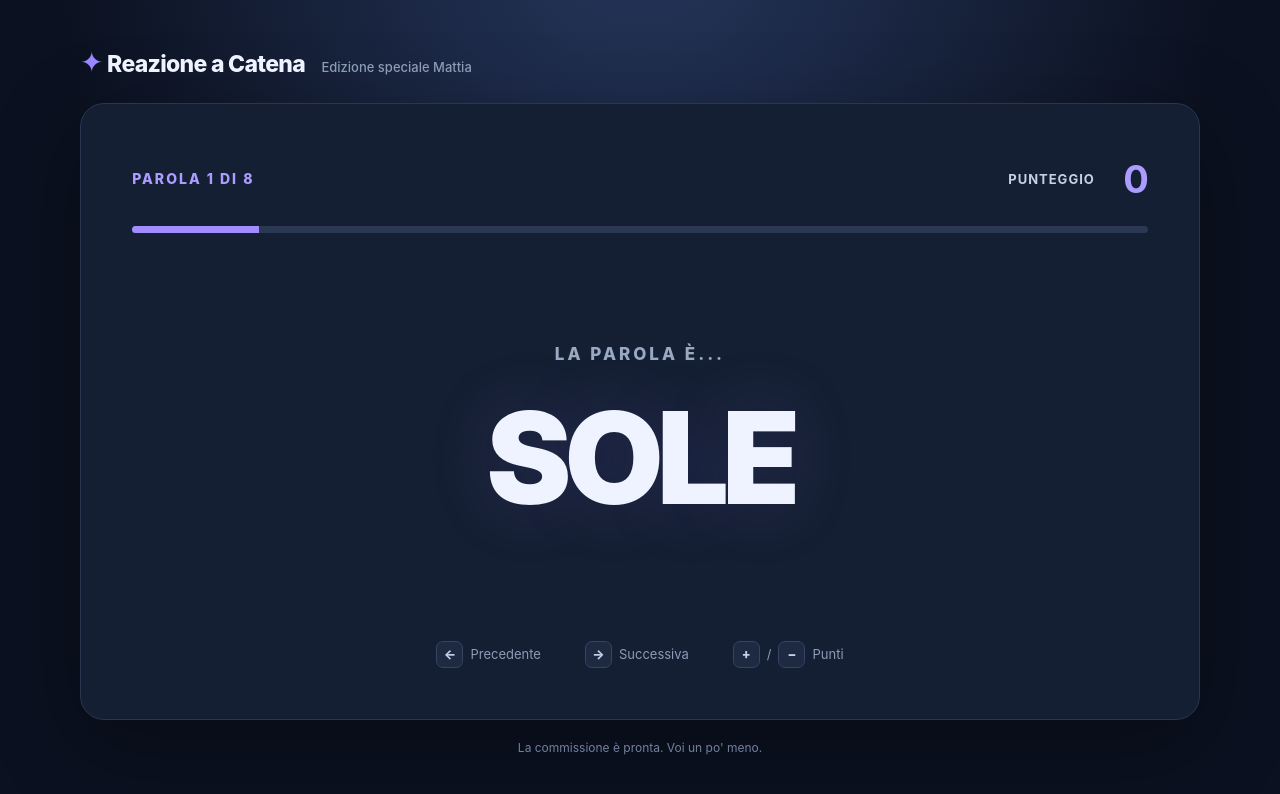
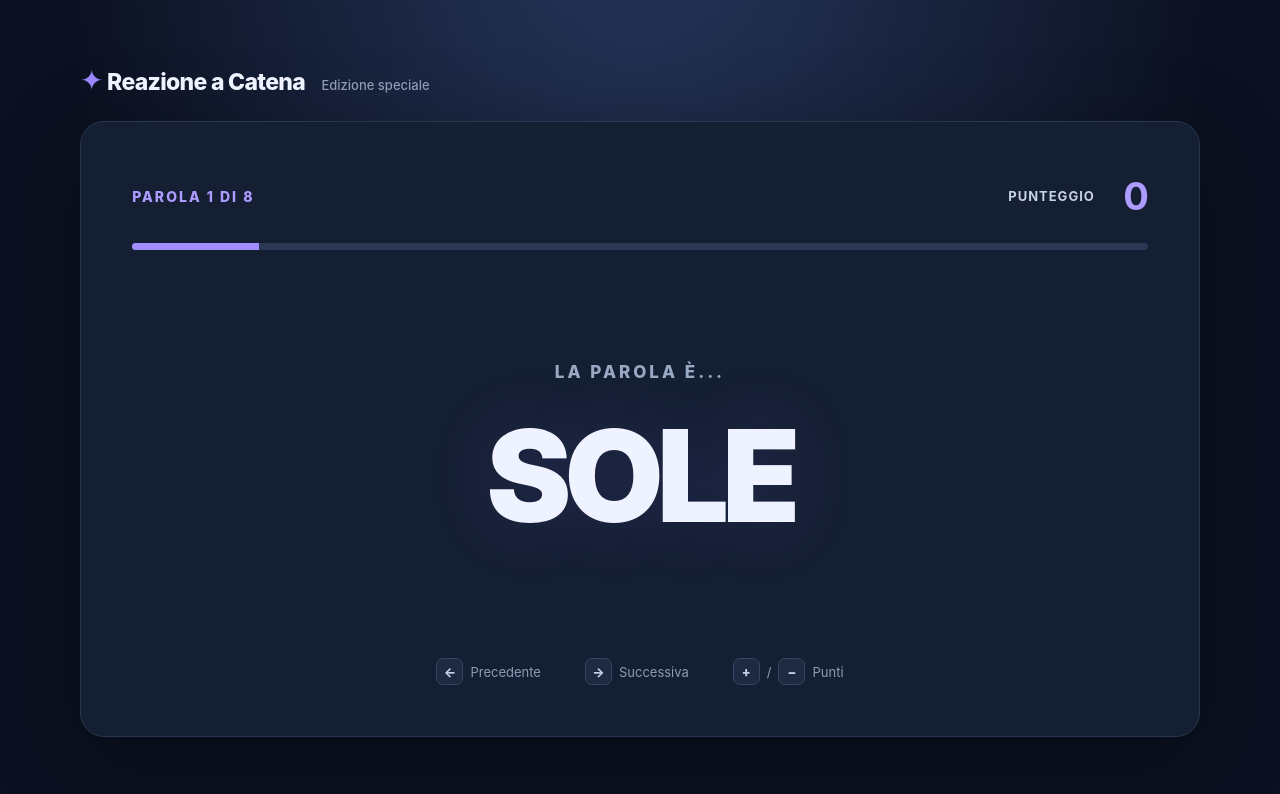
Before and after one commit to LucaInzoli/WebLaureaTia, a plain HTML site: page reazione/index.html in a window 1280 px wide. Drawn offline with Linux system fonts and the light colour scheme.

Commit message:
Auto-sync 2026-11-21 18:38:24

```diff
--- a/reazione/index.html
+++ b/reazione/index.html
@@ -12,7 +12,7 @@
   <main class="shell">
     <header class="brand">
       <span class="brand-mark">✦</span> Reazione a Catena
-      <span class="brand-sub">Edizione speciale Mattia</span>
+      <span class="brand-sub">Edizione speciale</span>
     </header>
 
     <section class="panel" aria-label="Schermata del gioco">
@@ -35,7 +35,6 @@
       </div>
     </section>
 
-    <footer>La commissione è pronta. Voi un po' meno.</footer>
   </main>
 </body>
 </html>
```
